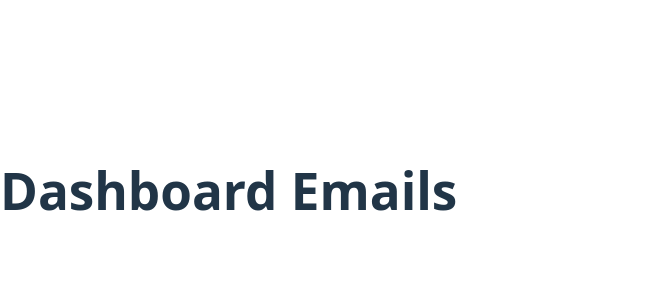
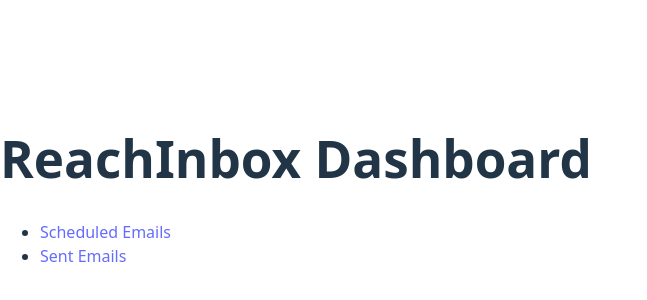
Before and after one commit to pran-ekaiva006/reachinbox, a React app in the folder frontend/: page / in a window 1280 px wide. Shown: the part 210-510 px from the top of the page, without its empty margins (0-647 px from the left). Built offline with nearby package versions, Linux system fonts and the light colour scheme; the HTML template or start-up script is replaced by a standard one.

Commit message:
added dashboard and scheduler and sent file

```diff
--- /dev/null
+++ b/frontend/src/lib/api.ts
@@ -0,0 +1,5 @@
+import axios from "axios";
+
+export const api = axios.create({
+  baseURL: "http://localhost:4000",
+});
--- a/frontend/src/pages/Dashboard.tsx
+++ b/frontend/src/pages/Dashboard.tsx
@@ -1,3 +1,20 @@
-export default function Scheduled() {
-  return <h1>Dashboard Emails</h1>;
+import { Link } from "react-router-dom";
+
+export default function Dashboard() {
+  return (
+    <div>
+      <h1>ReachInbox Dashboard</h1>
+
+      <nav>
+        <ul>
+          <li>
+            <Link to="/scheduled">Scheduled Emails</Link>
+          </li>
+          <li>
+            <Link to="/sent">Sent Emails</Link>
+          </li>
+        </ul>
+      </nav>
+    </div>
+  );
 }
--- a/frontend/src/pages/Scheduled.tsx
+++ b/frontend/src/pages/Scheduled.tsx
@@ -1,4 +1,31 @@
+import { useEffect, useState } from "react";
+import { api } from "../lib/api";
+
+type Email = {
+  id: string;
+  toEmail: string;
+  subject: string;
+  scheduledAt: string;
+  status: string;
+};
 
 export default function Scheduled() {
-  return <h1>Scheduled Emails</h1>;
+  const [emails, setEmails] = useState<Email[]>([]);
+
+  useEffect(() => {
+    api.get("/emails/scheduled").then(res => setEmails(res.data));
+  }, []);
+
+  return (
+    <div>
+      <h1>Scheduled Emails</h1>
+      <ul>
+        {emails.map(e => (
+          <li key={e.id}>
+            {e.toEmail} — {e.subject} — {e.status}
+          </li>
+        ))}
+      </ul>
+    </div>
+  );
 }
--- a/frontend/src/pages/Sent.tsx
+++ b/frontend/src/pages/Sent.tsx
@@ -1,3 +1,31 @@
-export default function Scheduled() {
-  return <h1>Sent Emails</h1>;
+import { useEffect, useState } from "react";
+import { api } from "../lib/api";
+
+type Email = {
+  id: string;
+  toEmail: string;
+  subject: string;
+  sentAt: string;
+  status: string;
+};
+
+export default function Sent() {
+  const [emails, setEmails] = useState<Email[]>([]);
+
+  useEffect(() => {
+    api.get("/emails/sent").then(res => setEmails(res.data));
+  }, []);
+
+  return (
+    <div>
+      <h1>Sent Emails</h1>
+      <ul>
+        {emails.map(e => (
+          <li key={e.id}>
+            {e.toEmail} — {e.subject} — {e.status}
+          </li>
+        ))}
+      </ul>
+    </div>
+  );
 }
```
